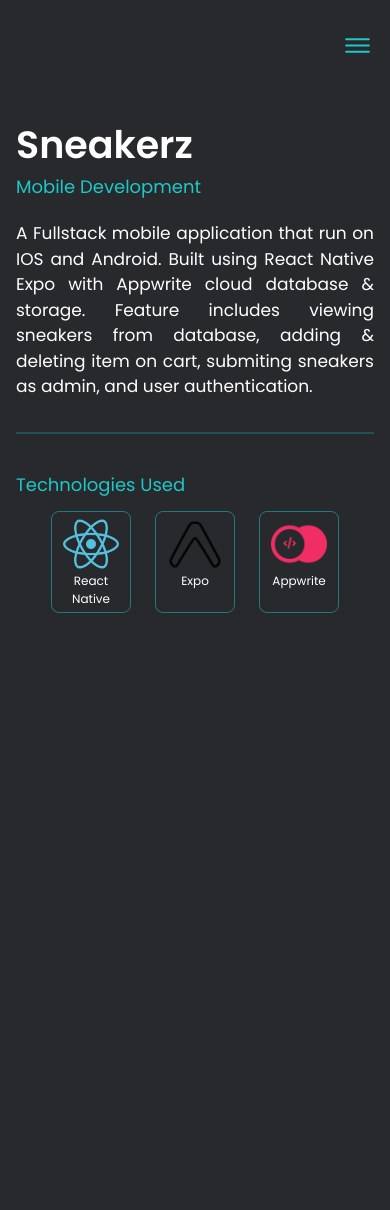
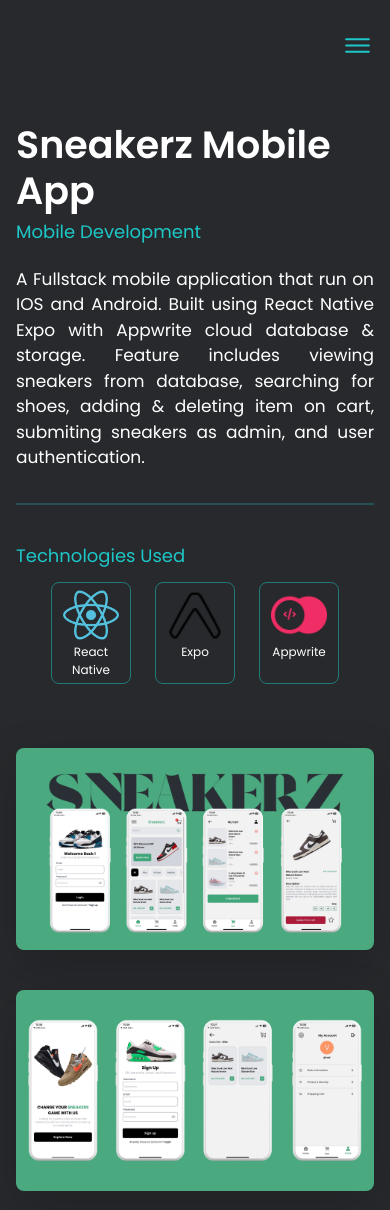
Before and after one commit to DennisJoelW/portofolio, a React (Create React App) app: page /portofolio/Sneakerz in a window 390 px wide. Before the commit the page ends 1139 px from the top, so only its background shows below. Built offline with nearby package versions, Linux system fonts and the light colour scheme.

Commit message:
finished adding sneakerz mobile app

```diff
--- a/src/components/Project/Project.jsx
+++ b/src/components/Project/Project.jsx
@@ -6,6 +6,8 @@
 import nova_img2 from "../../assets/novaa.png";
 import sneakerz_img from "../../assets/sneakerz.png"
 import sneakerz_3 from "../../assets/sneakerz3.png"
+import sneakerz_ios from '../../assets/SNEAKERZ_MOBILE.png'
+import sneakerz_ios2 from '../../assets/SNEAKERZ_MOBILE_2.png'
 import nova_token from "../../assets/nova_token.png"
 
 const Project = () => {
@@ -103,7 +105,7 @@
                 onMouseOver={() => setHover4(true)}
                 onMouseOut={() => setHover4(false)}>
 
-                <img className={ hover4 ? "rounded-t-2xl  transition-transform scale-105 duration-300 md:h-[82%] object-center object-cover" : " object-center object-cover md:h-[82%] rounded-t-2xl scale-100 transition-transform duration-300"} alt="" />
+                <img src={sneakerz_ios} className={ hover4 ? "rounded-t-2xl  transition-transform scale-105 duration-300 md:h-[82%] object-center object-cover" : " object-center object-cover md:h-[82%] rounded-t-2xl scale-100 transition-transform duration-300"} alt="" />
                 <h2 className={`px-6 my-3 ${hover4 ? "text-[#1ec8c8] transition-transform duration-300 md:h-[18%]" : "md:h-[18%] text-white transition-transform duration-300"} md:text-[16px]`}>Sneakerz | React Native App</h2>
 
               </div>
@@ -114,7 +116,7 @@
                 onMouseOut={() => setHover5(false)}>
 
                 <img  className={ hover5 ? "rounded-t-2xl  transition-transform scale-105 duration-300 md:h-[82%] object-center object-cover" : " object-center object-cover md:h-[82%] rounded-t-2xl scale-100 transition-transform duration-300"} alt="" />
-                <h2 className={`px-6 my-3 ${hover5 ? "text-[#1ec8c8] transition-transform duration-300 md:h-[18%]" : "md:h-[18%] text-white transition-transform duration-300"} md:text-[15px]`}>Learning React Native</h2>
+                <h2 className={`px-6 my-3 ${hover5 ? "text-[#1ec8c8] transition-transform duration-300 md:h-[18%]" : "md:h-[18%] text-white transition-transform duration-300"} md:text-[15px]`}>Coming soon</h2>
 
               </div>
 
--- a/src/components/ProjectDetail/ProjectDetail.jsx
+++ b/src/components/ProjectDetail/ProjectDetail.jsx
@@ -29,7 +29,7 @@
           <div className=' flex md:flex-row flex-col text-white max-w-[1320px] w-full mx-auto md:h-[45vh] pl-4 pr-4 md:pl-10 md:pr-10 md:gap-16 gap-10 mt-2'>
 
             <div className=' md:w-[46%] w-full flex flex-col justify-center'>
-                <h1 className=' md:text-5xl text-[38px] font-semibold'>Sneakerz App</h1>
+                <h1 className=' md:text-5xl text-[38px] font-semibold'>Sneakerz Web App</h1>
                 <h2 className=' mt-2 text-[#1ec8c8] text-[18px] '>Web Development</h2>
                 <p className=' mt-4 text-justify text-[17px]'>Full-stack sneakers store web app with EJS, Express.js, PostgreSQL, and Axios. Features include sneakers stock view, admin dashboard to input, edit, delete sneakers stocks.</p>
                 <hr className='mt-8 ' style={{ borderColor: '#1ec8c8', borderWidth: '2px' }} />
--- a/src/components/SneakerApp/SneakerApp.jsx
+++ b/src/components/SneakerApp/SneakerApp.jsx
@@ -3,6 +3,8 @@
 import react_logo from '../../assets/react.png'
 import expo_logo from '../../assets/expo.png'
 import appwrite_logo from '../../assets/appwrite.png'
+import sneakerz_ios from '../../assets/SNEAKERZ_MOBILE.png'
+import sneakerz_ios2 from '../../assets/SNEAKERZ_MOBILE_2.png'
 
 function SneakerApp() {
 
@@ -22,10 +24,10 @@
             <div className=' flex md:flex-row flex-col text-white max-w-[1320px] w-full mx-auto md:h-[45vh] pl-4 pr-4 md:pl-10 md:pr-10 md:gap-16 gap-10 mt-2'>
 
               <div className=' md:w-[46%] w-full flex flex-col justify-center'>
-                  <h1 className=' md:text-5xl text-[38px] font-semibold'>Sneakerz</h1>
+                  <h1 className=' md:text-5xl text-[38px] font-semibold'>Sneakerz Mobile App</h1>
                   <h2 className=' mt-2 text-[#1ec8c8] text-[18px] '>Mobile Development</h2>
                   <p className=' mt-4 text-justify text-[17px]'>A Fullstack mobile application that run on IOS and Android. Built using React Native Expo with Appwrite cloud database & storage.
-                    Feature includes viewing sneakers from database, adding & deleting item on cart, submiting sneakers as admin, and user authentication.
+                    Feature includes viewing sneakers from database, searching for shoes, adding & deleting item on cart, submiting sneakers as admin, and user authentication.
                   </p>
                   <hr className='mt-8 ' style={{ borderColor: '#1ec8c8', borderWidth: '2px' }} />
 
@@ -49,8 +51,9 @@
             </div>
 
             <div className=' flex flex-col text-white max-w-[1320px] w-full mx-auto h-[50vh] pl-4 pr-4 md:pl-10 md:pr-10 md:gap-16 gap-10 md:mt-1 mt-16 items-center mb-10 pb-10'>
-              <img src={""} alt="" className=' shadow-lg rounded-lg' />
-            </div>
+            <img src={sneakerz_ios} alt="" className=' shadow-lg rounded-lg' />
+            <img src={sneakerz_ios2} alt="" className=' shadow-lg rounded-lg' />
+          </div>
 
 
 
```
Also changed, not shown: package.json (line endings or trailing spaces), src/assets/SNEAKERZ_MOBILE.png (added), src/assets/SNEAKERZ_MOBILE_2.png (added).
